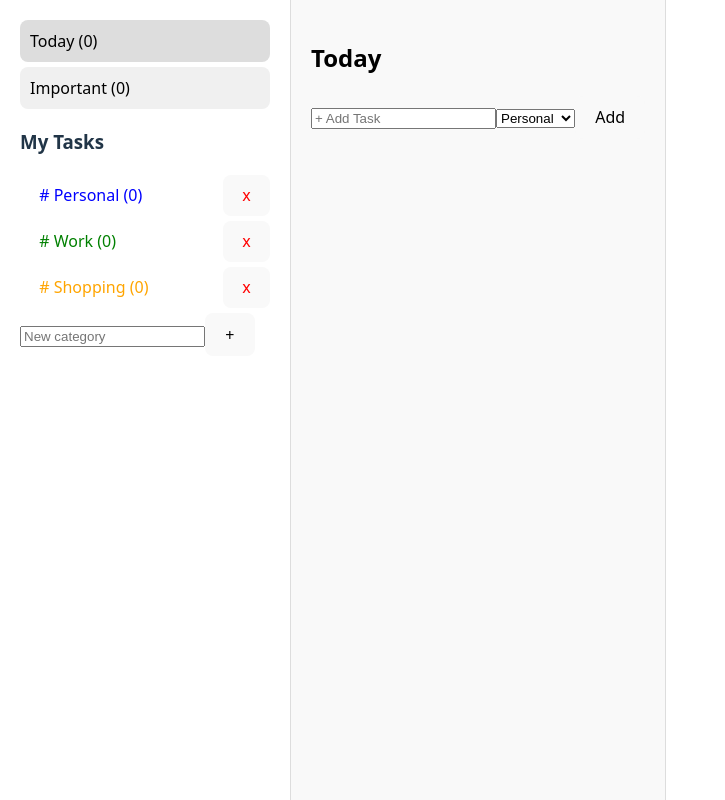
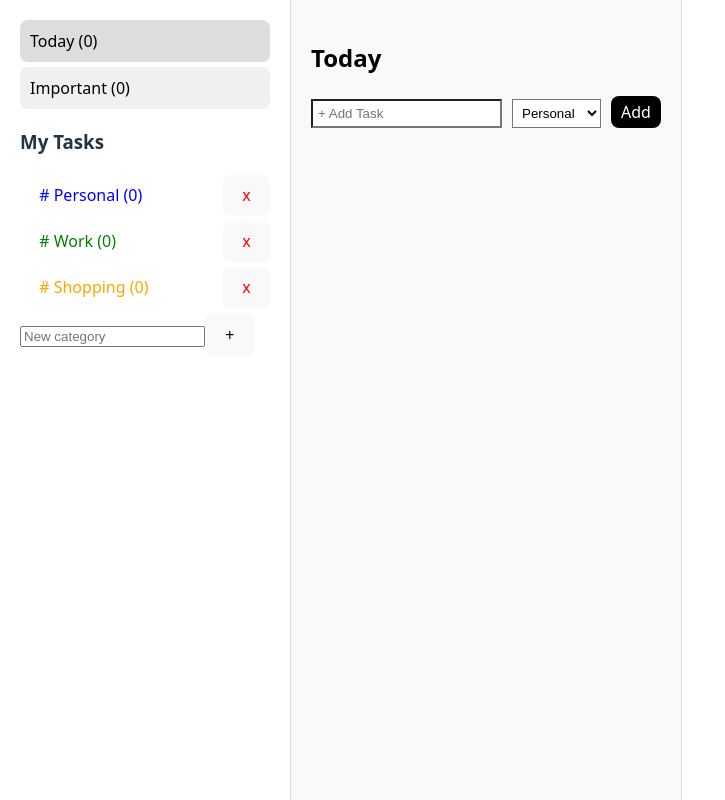
Before and after one commit to shanaczane/TaskFlow, a React (Vite) app: page / in a window 1280 px wide. Shown: the whole page, without its empty margins (0-725 px from the left). Built offline with nearby package versions, Linux system fonts and the light colour scheme.

Commit message:
feat: create reusable TaskItem component for task display and actions

```diff
--- a/src/components/MiddlePanel.jsx
+++ b/src/components/MiddlePanel.jsx
@@ -1,15 +1,16 @@
-// src/components/MiddlePanel.jsx
+import TaskItem from "./TaskItem";
+
 function MiddlePanel({
   currentView,
   filteredTasks,
   inputValue,
-  onChange,
+  setInputValue,
   selectedCategory,
   setSelectedCategory,
   categories,
   onAddTask,
-  onToggle,
-  onDelete,
+  onToggleTask,
+  onDeleteTask,
   onToggleImportant,
   isDarkMode,
 }) {
@@ -23,33 +24,55 @@ function MiddlePanel({
       }}
     >
       <h2>{currentView}</h2>
-      <input type="text" value={inputValue} onChange={onChange} placeholder="+ Add Task" />
-      <select value={selectedCategory} onChange={(e) => setSelectedCategory(e.target.value)}>
+      <input
+        type="text"
+        value={inputValue}
+        onChange={(e) => setInputValue(e.target.value)}
+        placeholder="+ Add Task"
+        style={{
+          marginRight: "10px",
+          padding: "5px",
+          backgroundColor: isDarkMode ? "#333" : "#fff",
+          color: isDarkMode ? "#fff" : "#000",
+        }}
+      />
+      <select
+        value={selectedCategory}
+        onChange={(e) => setSelectedCategory(e.target.value)}
+        style={{
+          marginRight: "10px",
+          padding: "5px",
+          backgroundColor: isDarkMode ? "#333" : "#fff",
+          color: isDarkMode ? "#fff" : "#000",
+        }}
+      >
         {categories.map((cat) => (
           <option key={cat} value={cat}>
             {cat}
           </option>
         ))}
       </select>
-      <button onClick={onAddTask}>Add</button>
-      <ul>
+      <button
+        onClick={onAddTask}
+        style={{
+          padding: "5px 10px",
+          backgroundColor: "#000",
+          color: "#fff",
+          border: "none",
+          cursor: "pointer",
+        }}
+      >
+        Add
+      </button>
+      <ul style={{ listStyle: "none", padding: 0 }}>
         {filteredTasks.map((task) => (
-          <li key={task.id} style={{ listStyle: "none", margin: "10px 0" }}>
-            <input type="checkbox" checked={task.completed} onChange={() => onToggle(task.id)} />
-            <span
-              style={{
-                textDecoration: task.completed ? "line-through" : "none",
-                color: task.completed ? "gray" : (isDarkMode ? "#fff" : "#000"),
-              }}
-            >
-              {task.text}
-            </span>
-            <small style={{ color: "gray" }}>({task.date})</small>
-            <button onClick={() => onToggleImportant(task.id)}>
-              {task.important ? "★" : "☆"} {/* Star for important */}
-            </button>
-            <button onClick={() => onDelete(task.id)}>Delete</button>
-          </li>
+          <TaskItem
+            key={task.id}
+            task={task}
+            onToggle={onToggleTask}
+            onDelete={onDeleteTask}
+            onToggleImportant={onToggleImportant}
+          />
         ))}
       </ul>
     </div>
```
